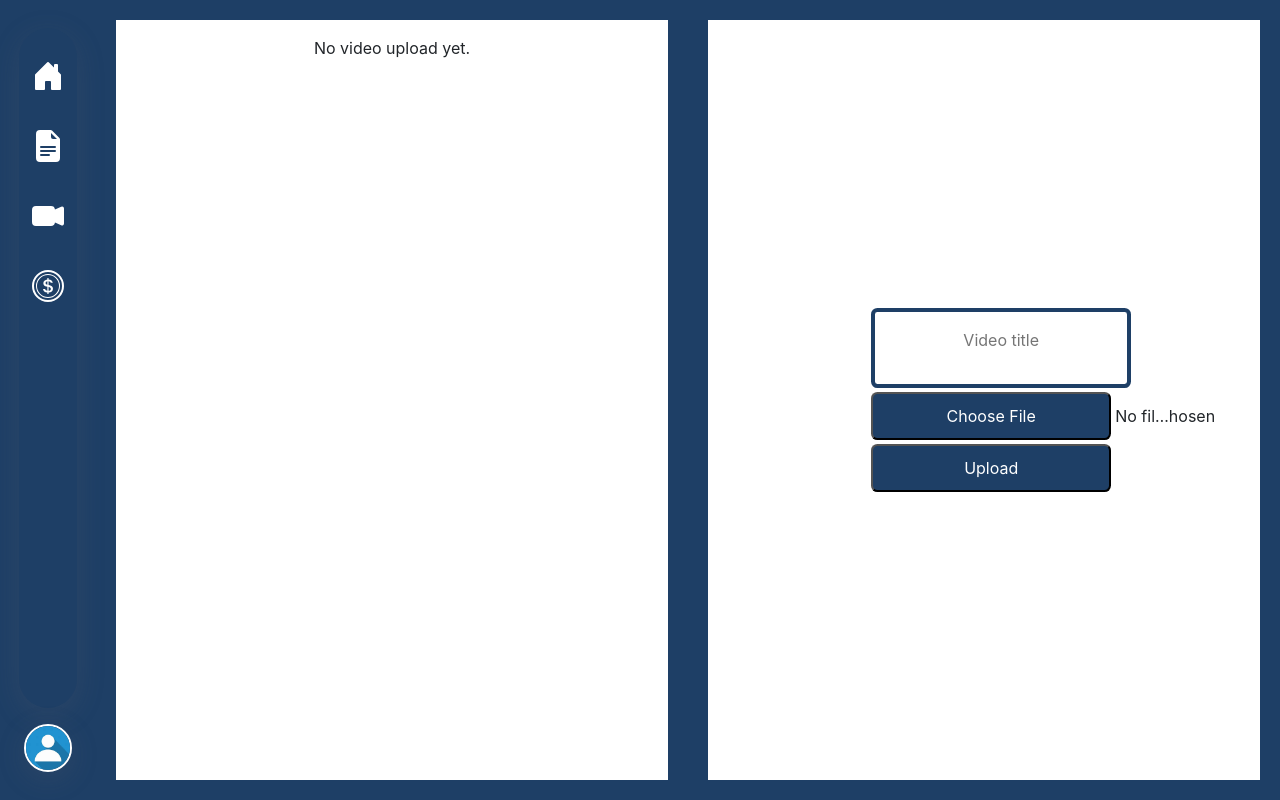
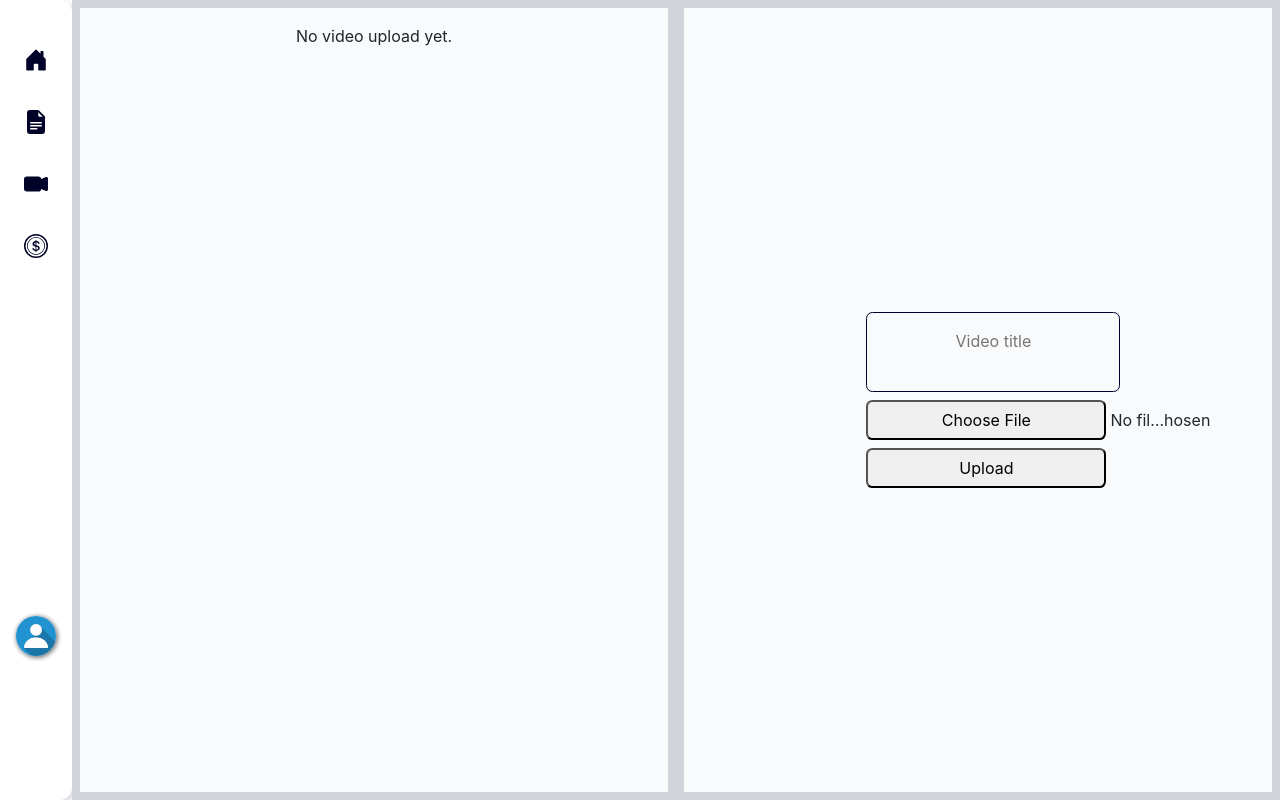
Before and after one commit to ashleshshenoy/linkcv, a Django app: page /video/edit/ in a window 1280 px wide. Run offline with Django 3.2, Linux system fonts and the light colour scheme; a user stored in the database is signed in; data comes from the database, SQL or seed files in the repository; both versions use the stored data as it was after the commit; data that the repository does not hold is empty; some libraries are stand-ins or nearby versions.

Commit message:
ui update

```diff
--- a/static/css/main.css
+++ b/static/css/main.css
@@ -1,61 +1,53 @@
 :root{
-    --primary  : #1E3F66;
+    --base:   #F4F5FF ;
+    --button : #000114;
+    --primary  : #000228;
     --secondary:#000028 ;
     --third:white;
+
 }
 
 body {
-    padding-left: 6rem;
+    padding-left: 4.5rem;
     min-height: 100vh;
 }
 
 .custom-navbar-container {
+    padding-top:1rem;
     height: 100vh;
     position:fixed;
     left:0px;
     top:0px;
-    width: 6rem;
+    width: 4.5rem;
     display:flex;
-    justify-content:center;
+    justify-content:flex-start;
     flex-direction: column;
     align-items: center;
-    background-color: var(--primary);
+    background-color: white;
+    box-shadow: 2px 2px 4px #d1d5db;
+    border-radius: 0rem 0.75rem 0.75rem 0rem;
 }
 
-.custom-navbar {
-    height: 85%;
-    width: 60%;
-    box-shadow: rgba(100, 100, 111, 0.2) 0px 7px 29px 0px;
-    border-radius:5rem;
-    display:flex;
-    flex-direction: column;
-    justify-content: flex;
-    align-items: center;
-    background-color:var(--primary);
-}
+
 
 .custom-navbar-container svg{
     margin-top:2rem;
-    height:2rem;
-    width:2rem;
-    color: var(--third);
+    height:1.5rem;
+    width:1.5rem;
+    color: var(--primary);
 }
 
 .user-avatar {
-    box-shadow: rgba(100, 100, 111, 0.2) 0px 7px 29px 0px;
+    box-shadow: 1px 1px 4px 1px grey;
     border-radius:100rem;
-    border: 2px solid var(--third);
     padding:0px;
     display:flex;
-    height: 3rem;
-    width: 3rem;
-    margin-top:1rem;
+    height: 2.5rem;
+    width: 2.5rem;
+    margin-top:22rem;
 }
 
-.user-avatar svg{
-    width: 3rem;
-    height: 3rem;
-}
+
 
 
 /*
--- a/static/css/video.css
+++ b/static/css/video.css
@@ -2,6 +2,8 @@ body{
     display:flex;
     align-items:center;
     justify-content: center;
+    padding-left:6rem;
+
 }
 
 .box{
@@ -11,7 +13,9 @@ body{
     flex-direction:column;
     align-items: center;
     box-sizing: border-box;
-    border:20px solid var(--primary) ;
+    background-color: #f9fafb;
+    border:0.5rem solid #d1d5db ;
+
 }
 .display-container{
     padding:1rem;
@@ -61,7 +65,7 @@ body{
 
 #video-title  {
     background-color: transparent !important;
-    border: 4px solid var(--primary);
+    border: 1px solid var(--primary);
     border-radius:0.4rem !important;
     min-width:15rem;
     height: 5rem;
@@ -70,13 +74,9 @@ body{
 
 }
 ::-webkit-file-upload-button, button{
-
-    background-color: var(--primary) ;
-    border-radius:0.4rem !important;
     min-width:15rem;
-    height: 3rem;
-    color:var(--third);
-
+    height: 2.5rem;
+    border-radius: 0.4rem !important
 }
 
 ::-webkit-input-placeholder{
--- a/static/js/resume.js
+++ b/static/js/resume.js
@@ -8,7 +8,7 @@ position:absolute;
 display:flex;
 justify-content:center;
 align-items:center;
-background-color:rgba(0,0,0,0.9);
+background-color:#f9fafb;
 top:0;
 height:100%;
 width:100%
--- a/templates/base.html
+++ b/templates/base.html
@@ -12,7 +12,6 @@
   <body>
 
     <div class="custom-navbar-container">
-      <div class="custom-navbar">
 
         <a href="{% url 'home-page' %}">
         <svg xmlns="http://www.w3.org/2000/svg" width="16" height="16" fill="currentColor" class="bi bi-house-door-fill" viewBox="0 0 16 16">
@@ -40,7 +39,6 @@
         </svg>
       </a>
 
-    </div>
 
 
 
--- a/templates/main/home.html
+++ b/templates/main/home.html
@@ -33,7 +33,7 @@
 
             {% if   request.user.resume %}
 
-            <a onclick="message('link copied')" data-url="{{request.build_absolute_uri}}resume/{{request.user.username}}/{{request.user.resume.resumeid}}" id="link-container" class="custom-anchor">Share link</a>
+            <a onclick="message('link copied')" data-url="{{request.build_absolute_uri}}resume/{{request.user.username}}/{{request.user.resume.resumeid}}" id="link-container" class="custom-anchor ">Share link</a>
             <a href="{% url 'preview' user.username user.resume.resumeid  %}" class="custom-anchor">Preview</a>
             {% else %}
             <a onclick="message('Upload resume to get link.')"  id="link-container" class="custom-anchor" >Share link</a>
--- a/templates/user/subscription.html
+++ b/templates/user/subscription.html
@@ -8,6 +8,9 @@
         justify-content: center;
     }
     .container{
+        box-shadow: 2px 2px 4px 1px grey;
+        border-radius: 1rem;
+        padding:3rem;
         width:30%;
 
     }
```
Also changed, not shown: static/css/home.css (+5 -6 lines), static/css/resume.css (+9 -7 lines), db.sqlite3, 2 other files.
